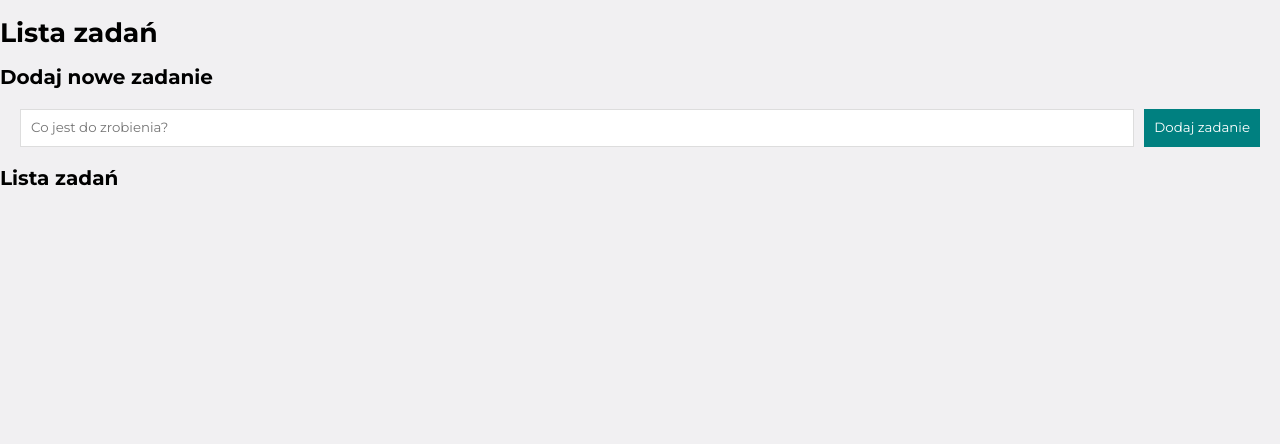
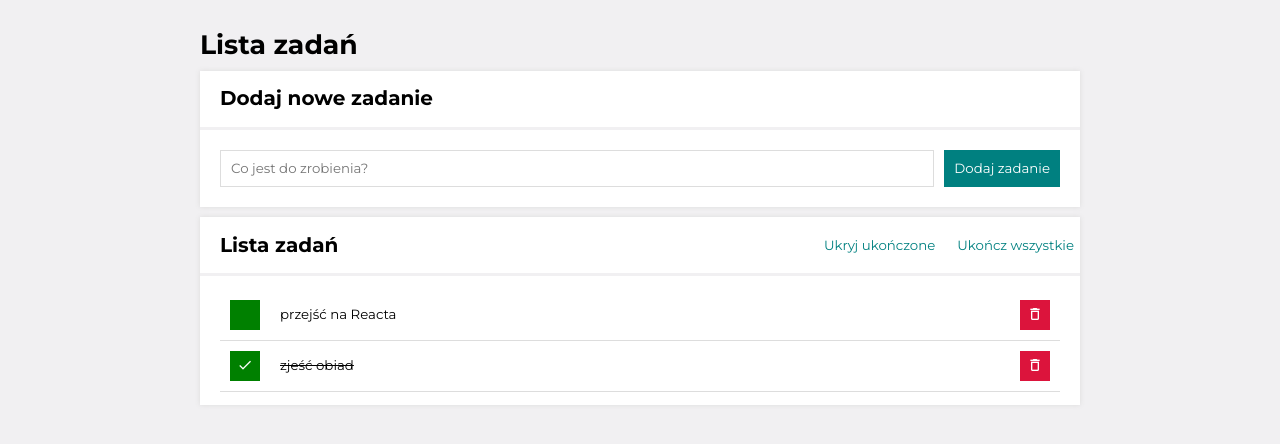
Before and after one commit to Trishya800/to-do-list-react, a React (Create React App) app: page / in a window 1280 px wide. Shown: the top 444 px of the page. Built offline with nearby package versions, Linux system fonts and the light colour scheme.

Commit message:
importing components to App.js

```diff
--- a/src/App.js
+++ b/src/App.js
@@ -1,43 +1,36 @@
+
 import Form from "./Form";
+import Tasks from "./Tasks";
+import Buttons from "./Buttons";
+import Section from "./Section";
+import Header from "./Header";
+import Container from "./Container";
 
+const tasks = [
+  { id: 1, content: "przejść na Reacta", done: false },
+  { id: 2, content: "zjeść obiad", done: true },
+];
+
+const hideDoneTasks = false;
 
 function App() {
   return (
-    <main className="container">
+    <Container>
 
-    <section>
-        <h1 className="headline">Lista zadań</h1>
-    </section>
+      <Header title="Lista zadań"/>
 
-    <section className="section">
+      <Section
+      title="Dodaj nowe zadanie"
+      body={<Form />}
+      />
 
-        <header className="section__header">
-            <h2 className="section__title">Dodaj nowe zadanie</h2>
-       </header>
+    <Section
+    title="Lista zadań"
+    body={<Tasks tasks={tasks} hideDoneTasks={hideDoneTasks} />}
+    extraHeaderContent={<Buttons tasks={tasks} hideDoneTasks={hideDoneTasks} />}
+    />
 
-        <div className="section__body">
-
-            <Form />
-
-        </div>
-
-    </section>
-
-    <section className="section">
-
-        <header className="section__header">
-            <h2 className="section__title">Lista zadań</h2>
-            <div className="buttons js-buttonsTop"></div>
-        </header>
-
-        <div className="section__body">
-            <ul className="section__tasks js-tasks"></ul>
-            <span className="buttons js-buttonsBottom"></span>
-        </div>
-
-    </section>
-
-</main>
+    </Container>
   );
 }
 
```
